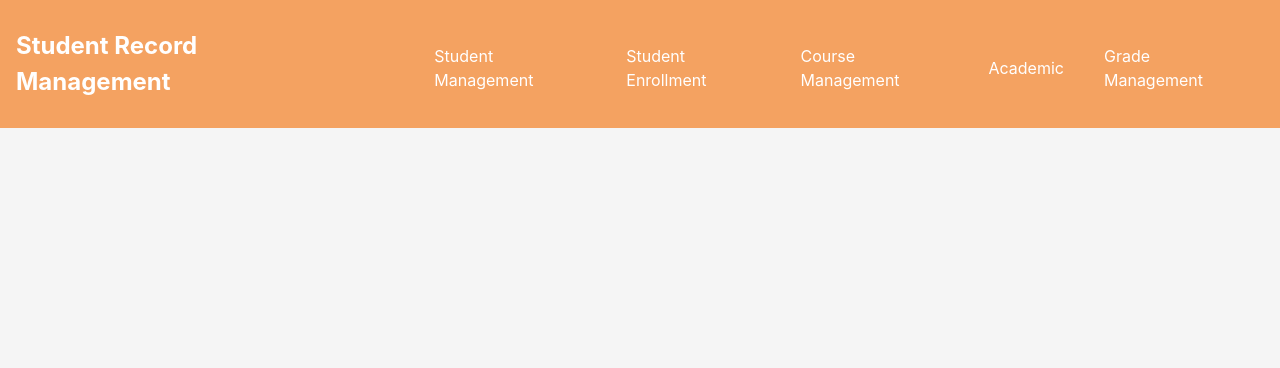
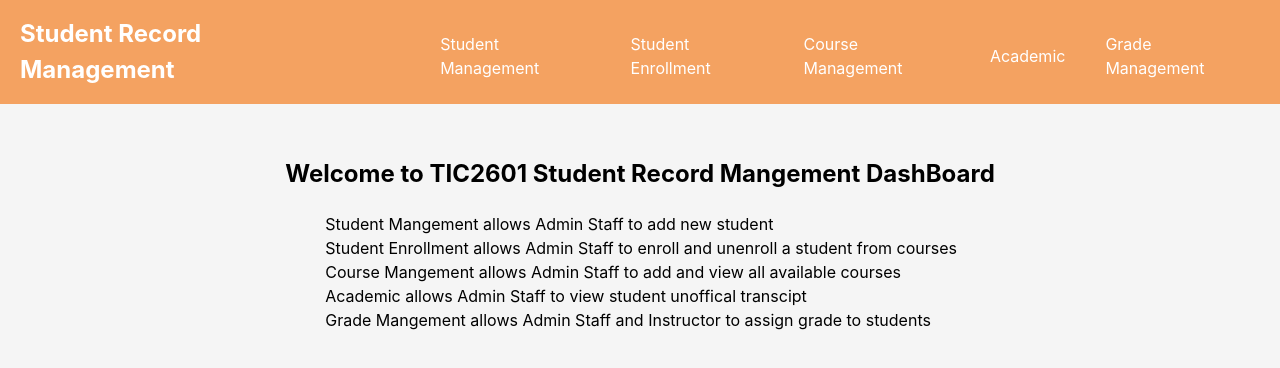
Before and after one commit to freshwaterlemon/tic2601-student-record-management, a React (Create React App) app: page / in a window 1280 px wide. Shown: the top 368 px of the page. Built offline with nearby package versions, Linux system fonts and the light colour scheme.

Commit message:
update navigation

```diff
--- a/src/App.js
+++ b/src/App.js
@@ -5,6 +5,7 @@ import Course from './pages/Course/Course';
 import Grade from './pages/Grade/Grade';
 import Student from './pages/Student/Student';
 import Enrollment from './pages/Enrollment/Enrollment';
+import Home from './pages/Home/Home';
 import Error from './pages/Error';
 import { BrowserRouter, Route, Routes } from 'react-router-dom';
 
@@ -14,11 +15,12 @@ function App() {
 			<BrowserRouter>
 				<Routes>
 					<Route path="/" element={<Layout />}>
-						<Route path="/Academic" element={<Academic />} />
-						<Route path="/Course" element={<Course />} />
-						<Route path="/Enrollment" element={<Enrollment />} />
-						<Route path="/Grade" element={<Grade />} />
-						<Route path="/Student" element={<Student />} />
+						<Route index element={<Home />} />
+						<Route path="Academic" element={<Academic />} />
+						<Route path="Course" element={<Course />} />
+						<Route path="Enrollment" element={<Enrollment />} />
+						<Route path="Grade" element={<Grade />} />
+						<Route path="Student" element={<Student />} />
 						<Route path="*" element={<Error />} />
 					</Route>
 				</Routes>
--- a/src/Layout.js
+++ b/src/Layout.js
@@ -1,7 +1,9 @@
-import { Outlet } from 'react-router-dom';
+import { Outlet  } from 'react-router-dom';
 import Navbar from './Navbar';
 
 export default function Layout() {
+
+
 	return (
 		<>
 			<Navbar />
--- a/src/Navbar.css
+++ b/src/Navbar.css
@@ -42,4 +42,5 @@
 
 .site-title {
 	font-size: 1.5em;
+	font-weight: bold;
 }
--- a/src/Navbar.js
+++ b/src/Navbar.js
@@ -5,7 +5,7 @@ const Navbar = () => {
 	return (
 		<header className="header">
 			<nav className="navbar">
-				<h1 className='site-title '>Student Record Management</h1>
+				<Link className='site-title 'to="/">Student Record Management</Link>
 				<ul>
 					<li>
 						<Link to="/Student">Student Management</Link>
--- /dev/null
+++ b/src/pages/Home/Home.css
@@ -0,0 +1,11 @@
+.homeContainer{
+    text-align: center;
+    padding: 2em;
+    width: fit-content;
+    margin: auto auto;
+}
+
+.homeContainer li{
+    list-style: none;
+    text-align: left;
+}
--- /dev/null
+++ b/src/pages/Home/Home.js
@@ -0,0 +1,20 @@
+import './Home.css'
+
+const Home = () => {
+    return (
+        <>
+            <div className='homeContainer'>
+                <h2>Welcome to TIC2601 Student Record Mangement DashBoard</h2>
+                <ul>
+                    <li>Student Mangement allows Admin Staff to add new student</li>
+                    <li>Student Enrollment allows Admin Staff to enroll and unenroll a student from courses</li>
+                    <li>Course Mangement allows Admin Staff to add and view all available courses</li>
+                    <li>Academic allows Admin Staff to view student unoffical transcipt</li>
+                    <li>Grade Mangement allows Admin Staff and Instructor to assign grade to students</li>
+                </ul>
+            </div>
+        </>
+    )
+}
+
+export default Home
```
